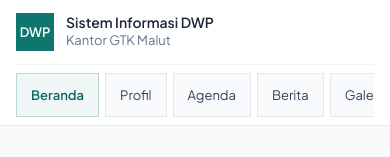
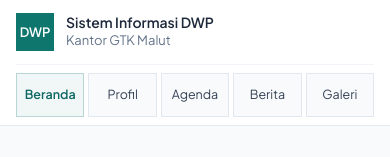
Before and after one commit to rachmatimabdkarim/dwpkgtkmalut, a Next.js app: page / in a window 390 px wide. Shown: the top 157 px of the page. Built offline with nearby package versions, Linux system fonts and the light colour scheme; no server answers; the database is empty.

Commit message:
Rapikan menu ponsel: kelima menu tampil rata tanpa terpotong

```diff
--- a/src/components/publik/kerangka-publik.tsx
+++ b/src/components/publik/kerangka-publik.tsx
@@ -69,9 +69,9 @@ export function KerangkaPublik({
             </nav>
           </div>
 
-          {/* Baris Menu HP: digeser mendatar */}
+          {/* Baris Menu HP: kelima menu dimuat rata, tanpa perlu digeser */}
           <nav
-            className="sm:hidden flex items-center gap-1.5 overflow-x-auto py-2 border-t border-n-100 scrollbar-none"
+            className="sm:hidden grid grid-cols-5 gap-1 py-2 border-t border-n-100"
             aria-label="Navigasi Ponsel"
           >
             {MENU_PUBLIK.map((item) => {
@@ -84,7 +84,7 @@ export function KerangkaPublik({
                 <Link
                   key={item.href}
                   href={item.href}
-                  className={`shrink-0 inline-flex items-center justify-center px-3.5 min-h-[44px] rounded-token text-[13px] transition-colors ${
+                  className={`min-w-0 inline-flex items-center justify-center px-1.5 min-h-[44px] rounded-token text-[12.5px] transition-colors ${
                     aktif
                       ? "bg-brand-50 text-brand-700 font-semibold border border-brand-200"
                       : "text-n-700 bg-n-50 border border-n-200 hover:bg-n-100"
```
